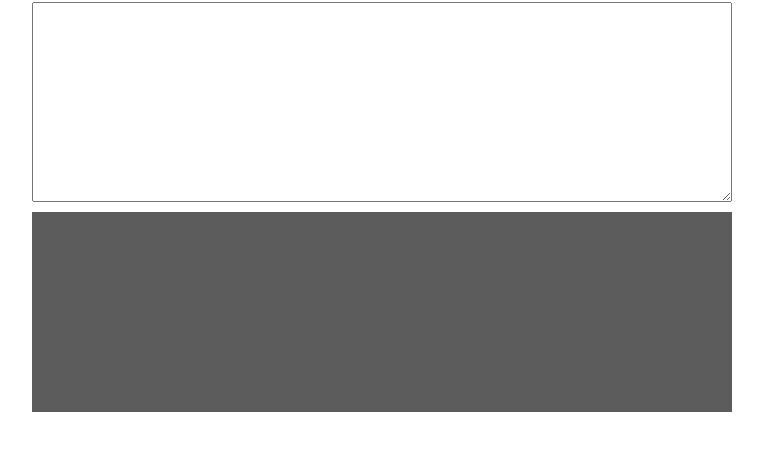
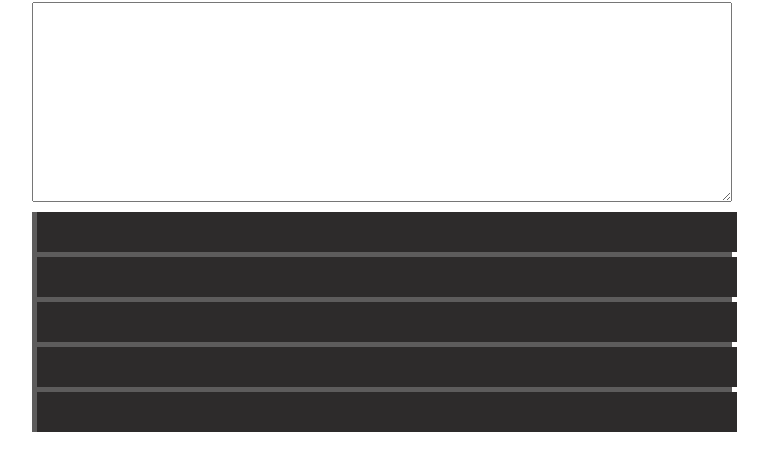
Before and after one commit to Zemfira-Shafi/virtual-keyboard, a website built with webpack: page src/index.html in a window 1280 px wide. Shown: the part 60-530 px from the top of the page, without its empty margins (258-1026 px from the left). Built offline with nearby package versions, Linux system fonts and the light colour scheme.

Commit message:
feat: index js (05/10/2022 10:47:48)

```diff
--- a/src/index.js
+++ b/src/index.js
@@ -6,6 +6,11 @@ textarea.className = "textarea";
 textarea.innerHTML = "";
 document.body.append(textarea);
 let keyboard = document.createElement("div");
-keyboard.classList = "keyboard";
+keyboard.className = "keyboard";
 keyboard.innerHTML = "";
 document.body.append(keyboard);
+for (let i = 0; i < 5; i++) {
+  let keyRow = document.createElement("div");
+  keyRow.className = "key";
+  keyboard.append(keyRow);
+}
--- a/src/style.scss
+++ b/src/style.scss
@@ -48,5 +48,12 @@ h1 {
   width: 700px;
   margin: 0 auto;
   background: #5d5c5c;
-  height: 200px;
 }
+
+.key {
+  width: 100%;
+  margin: 5px;
+  height: 40px;
+  background: #2d2b2b;
+  color: #ffff;
+}
```
Also changed, not shown: src/style.css, 1 other file.
